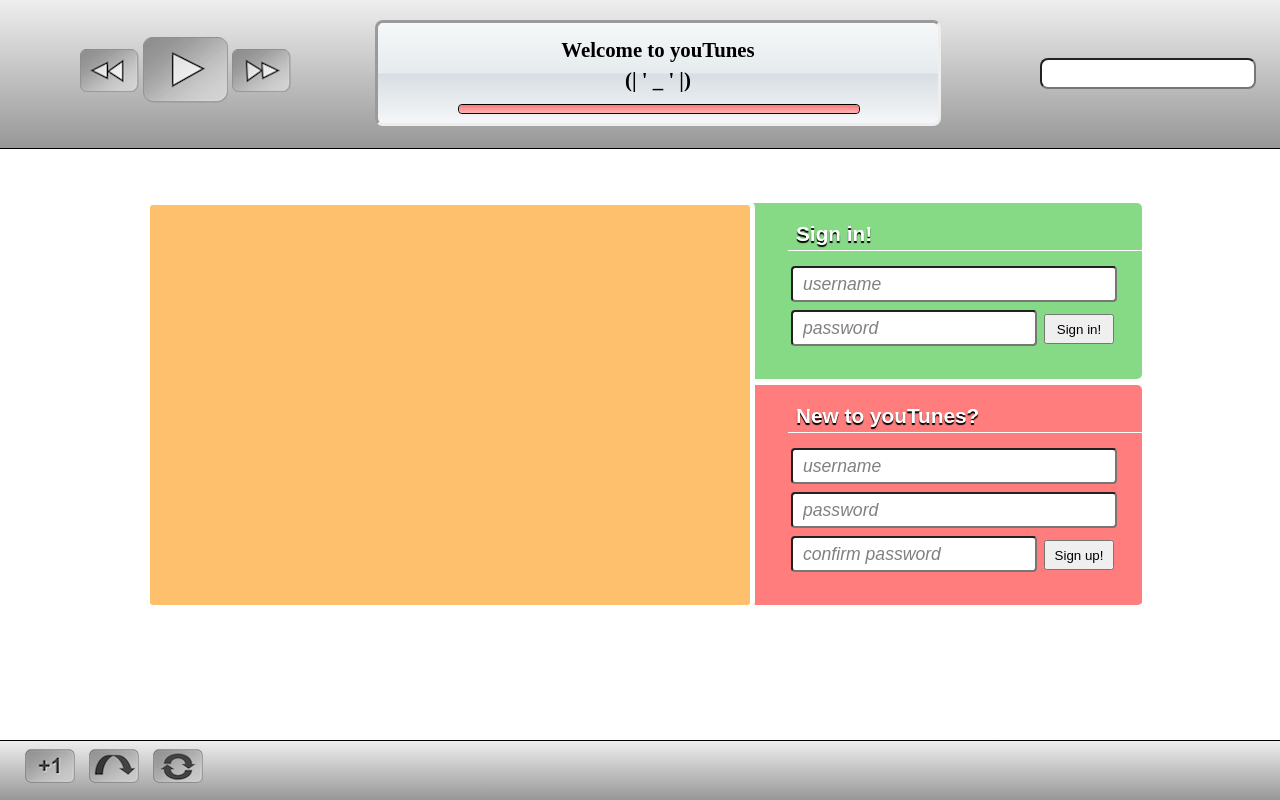
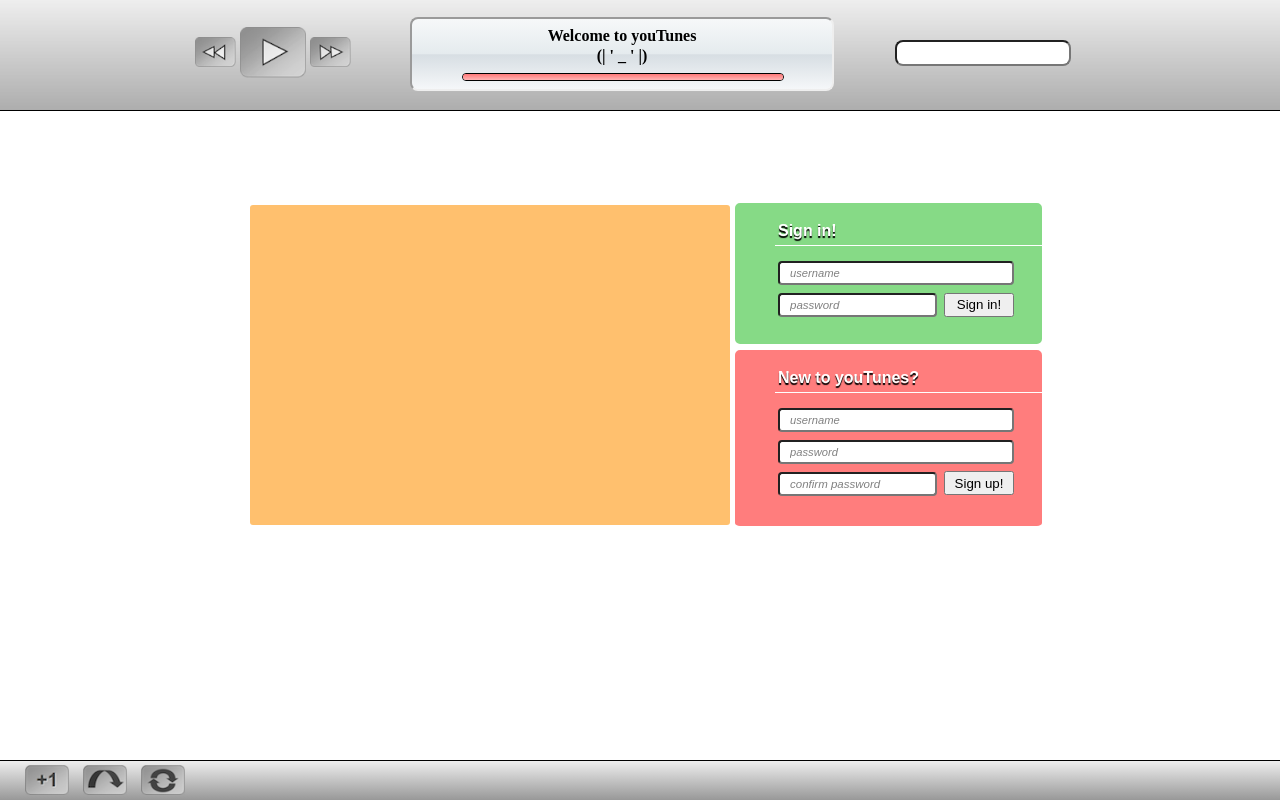
Before and after one commit to ardot/youtunes2, a PHP site: page / in a window 1280 px wide. Run offline with PHP 8.4, Linux system fonts and the light colour scheme.

Commit message:
This is to re-live the site

```diff
--- a/footer.php
+++ b/footer.php
@@ -2,13 +2,13 @@
 	<div id="options">
 		<ul id="opt">
 			<li id="addPL" class="button">
-				<img src="images/addPL.png" alt="some_text" onclick="addNewPlaylist()" />
+				<img height="30" src="images/addPL.png" alt="some_text" onclick="addNewPlaylist()" />
 			</li>
 			<li id="shuffle" class="button">
-				<img src="images/shuffle50.png" alt="some_text" onclick="setShuffle(this)" />
+				<img height="30" src="images/shuffle50.png" alt="some_text" onclick="setShuffle(this)" />
 			</li>
 			<li id="loop" class="button">
-				<img src="images/loop50.png" alt="some_text" onclick="setLoop(this)"/>
+				<img height="30" src="images/loop50.png" alt="some_text" onclick="setLoop(this)"/>
 			</li>
 		</ul>
 	</div>
@@ -31,7 +31,7 @@
 					</div>
 				</div>	");
 		 print("<div id=\"smiley\">
-              <img id=\"smileyImage\" src=\"images/smiley3.png\" alt=\"smiley\"/>
+              <img id=\"smileyImage\" height=\"35\" src=\"images/smiley3.png\" alt=\"smiley\"/>
             </div>");
     }
 	?>
--- a/header.php
+++ b/header.php
@@ -9,7 +9,7 @@
 
 		if(isset($_SESSION['username'])){
 			$name = $_SESSION['username'];
-			print("<h style=\"position:fixed; left:100%; margin-left:-220px; top:2px;\">
+			print("<h style=\"position:fixed; font-size:90%; left:100%; margin-left:-220px; top:2px;\">
 				Welcome $name! |
 				<a href=\"logout.php\">
 					logout
@@ -24,17 +24,20 @@
 				<div id="playControls">
 					<ul id="navi">
 						<li id="back">
-							<img class="buttons" src="images/back2.png" alt="some_text" onclick="back()"/>
+							<img class="buttons" height="30" src="images/back2.png" alt="some_text" onclick="back()"/>
 						</li>
 						<li id="play" >
-							<img class="buttons" id="playImage" src="images/play2.png" onclick="pause(this)" alt="some_text" id="playButton"/>
+							<img class="buttons" height="51" id="playImage" src="images/play2.png" onclick="pause(this)" alt="some_text" id="playButton"/>
 						</li>
 						<li id="forward">
-							<img class="buttons" src="images/forward2.png" alt="some_text" onclick="forward()"/>
+							<img class="buttons" height="30" src="images/forward2.png" alt="some_text" onclick="forward()"/>
 						</li>
 					</ul>
 				</div>
 
+        <!--div id="loading" stype="position:absolute">
+					<img class="buttons" height="100" src="images/loading.gif" alt="some_text" onclick="forward()"/>
+        </div-->
 				<div id="playerConsole">
 					<!--div id="videoDiv"></div-->
 					<!--div id="videoDiv"></div-->
--- a/js/dynamic_resize.js
+++ b/js/dynamic_resize.js
@@ -14,8 +14,8 @@ function resize(){
 
 	var docHeight = getDocHeight();
 
-	playlistPane.style.height = (docHeight - 200).toString() + "px";
-	libraryPane.style.height = (docHeight - 200).toString() +"px";
+	playlistPane.style.height = (docHeight - 160).toString() + "px";
+	libraryPane.style.height = (docHeight - 160).toString() +"px";
 }
 
 function getDocHeight() {
--- a/leftColumn.php
+++ b/leftColumn.php
@@ -5,7 +5,7 @@
       style="margin:0px;
       padding:0px;
       height:500px;
-      width:227px;
+      width:200px;
       font:16px/26px Georgia, Garamond, Serif;
       overflow:auto;">
 				<ul id="playlista">
--- a/signInStyle.css
+++ b/signInStyle.css
@@ -1,11 +1,11 @@
 #submit{
-    height:30px;
+    height:24px;
     width:70px;
 
 }
 
 #submit2{
-    height:30px;
+    height:24px;
     width:70px;
 
 }
@@ -30,7 +30,7 @@
 
 #signIn{
 
-	width:310px;
+	width:220px;
 	height:150px;
 	background-image:url('formBackground.png');
 	position:absolute;
@@ -42,7 +42,7 @@
 #signUp{
 
 	margin-top:0px;
-	width:310px;
+	width:220px;
 	height:210px;
 	background-image:url('formBackground2.png');
 	position:absolute;
@@ -52,9 +52,9 @@
 
 #signInput,#signUpput, #passwdNew{
 	margin:3px;
-	width:310px;
-	height:30px;
-	font-size:110%;
+	width:220px;
+	height:18px;
+	font-size:70%;
 	color:gray;
 	font-style:italic;
     border-radius:4px;
@@ -63,18 +63,18 @@
 
 #signInputSelected,#signUpputSelected, #passwdNewSelected{
 	margin:3px;
-	width:310px;
-	height:30px;
-	font-size:110%;
+	width:220px;
+	height:18px;
+	font-size:72%;
     border-radius:4px;
     margin-top:5px;
 }
 
 #password,#passwdNewConfirm{
 	margin:3px;
-	width:230px;
-	height:30px;
-	font-size:110%;
+	width:143px;
+	height:18px;
+	font-size:72%;
 	color:gray;
 	font-style:italic;
     border-radius:4px;
@@ -83,9 +83,9 @@
 
 #passwordSelected,#passwdNewConfirmSelected{
 	margin:3px;
-	width:230px;
-	height:30px;
-	font-size:110%;
+	width:143px;
+	height:18px;
+	font-size:72%;
     border-radius:4px;
     margin-top:5px;
 }
@@ -116,8 +116,8 @@ ul{
 	position:relative;
 	top:200px;
 
-	height:400px;
-	width:1000px;
+	height:320px;
+	width:800px;
 	padding-bottom:130px;
 
 	margin-left:auto;
@@ -142,7 +142,7 @@ ul{
 }
 #topI{
 
-	margin-left:600px;
+	margin-left:487px;
 	border:solid;
 	border-color:white;
 
@@ -151,7 +151,7 @@ ul{
 	background-color:#86DA86;/*#FFF3E8;*/
 }
 #bottom{
-	margin-left:600px;
+	margin-left:487px;
 	border:solid;
 	border-color:white;
     border-bottom-width:thick;
@@ -161,12 +161,11 @@ ul{
 	background-color:rgba(255,125,125,1)/*#668CFF;/*#FFC06E;*/
 }
 p{
-    font-size:130%;
+    font-size:100%;
 	font-family:Arial;
 	font-weight:bold;
 	color:white;
 	text-shadow: 0 2px 1px black;
-	margin:5px;
 	margin-top:0px;
 }
 
--- a/table.php
+++ b/table.php
@@ -67,8 +67,8 @@
 <!--div class="demo"-->
 
 
-	<table class="tablesorter filterable more" id="songTable">
-		<thead id="songTableHead" class="playlistCategory" style="position:fixed;margin-left:-22px;border-bottom:solid; width:100%;  border-width:thin; border-color:gray">
+	<table style="display:none" class="tablesorter filterable more" id="songTable">
+		<thead id="songTableHead" class="playlistCategory" style="position:fixed;margin-left:-14px;border-bottom:solid; width:100%;  border-width:thin; border-color:gray">
 			<tr>
 				<th width="20px" style="min-width:20px"></th>
 				<th width="300px" style="min-width:300px">Name</th>
--- a/youTunesStyle.css
+++ b/youTunesStyle.css
@@ -26,7 +26,7 @@
 	/*background: -webkit-linear-gradient(top, rgba(238,238,238,1) 0%,rgba(150,150,150,1) 100%); /* Chrome10+,Safari5.1+ */
 	/*background-color:#668CFF;*/
 	width:100%;
-	height:148px;
+	height:110px;
     border-bottom:solid;
     border-width:thin;
     z-index:10;
@@ -238,7 +238,7 @@
 
 #headerContent{
 	width:1200px;
-	height:130px;
+	height:90px;
 	margin-left:auto;
 	margin-right:auto;
 }
@@ -246,9 +246,9 @@
 #playerDisplay{
 
 	/*margin-top:60px;*/
-	width:560px;
-	height:100px;
-	border:3px inset;
+	width:420px;
+	height:70px;
+	border:2px inset;
 	border-radius:8px;
   background: #f6f8f9; /* Old browsers */
   background: -moz-linear-gradient(top, #f6f8f9 0%, #e5ebee 50%, #d7dee3 51%, #f5f7f9 100%); /* FF3.6+ */
@@ -271,10 +271,10 @@
 	border-width:thin;
 	position:relative;
 	top:6px;
-	height:8px;
+	height:6px;
 	left:50%;
-	width:400px;
-	margin-left:-200px;
+	width:320px;
+	margin-left:-160px;
 	border-radius:4px;
   background: -moz-linear-gradient(top, #ff9b9b 0%, #ffcece 100%); /* FF3.6+ */
   background: -webkit-gradient(linear, left top, left bottom, color-stop(0%,#ff9b9b), color-stop(100%,#ffcece)); /* Chrome,Safari4+ */
@@ -287,10 +287,11 @@
 
 #completed{
 	position:relative;
-	top:-8px;
+	top:-6px;
 	border-radius:4px;
 	width:0%;
-	height:8px;ckground: #ff0a0a; /* Old browsers */
+	height:6px;
+  background: #ff0a0a; /* Old browsers */
   background: -moz-linear-gradient(top, #ff0a0a 0%, #ff7272 100%); /* FF3.6+ */
   background: -webkit-gradient(linear, left top, left bottom, color-stop(0%,#ff0a0a), color-stop(100%,#ff7272)); /* Chrome,Safari4+ */
   background: -webkit-linear-gradient(top, #ff0a0a 0%,#ff7272 100%); /* Chrome10+,Safari5.1+ */
@@ -299,9 +300,11 @@
   background: linear-gradient(to bottom, #ff0a0a 0%,#ff7272 100%); /* W3C */
   filter: progid:DXImageTransform.Microsoft.gradient( startColorstr='#ff0a0a', endColorstr='#ff7272',GradientType=0 ); /* IE6-9 */
 }
+
 #loaded{
 	border-radius:4px;
-	height:8px;ckground: #ff7878; /* Old browsers */
+	height:6px;
+  background: #ff7878; /* Old browsers */
   background: -moz-linear-gradient(top, #ff7878 0%, #ffb4b4 100%); /* FF3.6+ */
   background: -webkit-gradient(linear, left top, left bottom, color-stop(0%,#ff7878), color-stop(100%,#ffb4b4)); /* Chrome,Safari4+ */
   background: -webkit-linear-gradient(top, #ff7878 0%,#ffb4b4 100%); /* Chrome10+,Safari5.1+ */
@@ -561,13 +566,13 @@
 p{
 	border:0px;
 	height:20px;
-	font-size:100%;
+	font-size:86%;
 	font-family:Georgia;
 	color:rgb(60,60,60);
 }
 
 #songInfo{
-	margin-top:15px;
+	margin-top:8px;
 }
 
 #footer{
@@ -576,9 +581,9 @@ p{
 	border-width:thin;
 	position:fixed;
 	top:100%;
-	margin-top:-60px;
+	margin-top:-40px;
 	margin-left:-10px;
-	height:60px;
+	height:40px;
 	width:100%;
 
   background: #eeeeee; /* Old browsers */
@@ -623,8 +628,8 @@ p{
 
 h4{
 	text-align:center;
-	margin:5px;
-	font-size:130%;
+	margin:0px;
+	font-size:100%;
 }
 
 h6{
@@ -635,14 +640,14 @@ table{
 }
 input{
 	padding-left:10px;
-	font-size:110%;
-    height:25px;
-    width:200px;
+	font-size:90%;
+    height:20px;
+    width:160px;
     border-radius:8px;
 }
 
 #options{
-	margin-top:8px;
+	margin-top:4px;
     margin-left:-25px;
 }
 #footer li{
@@ -730,7 +735,7 @@ input{
 }
 
 .fixedText{
-	height:25px;
+	height:20px;
 	overflow-y:hidden
 }
 #plays{
@@ -750,7 +755,8 @@ input{
 
 #playControls{
 	position:relative;
-	top:10px;
+	left:115px;
+  top:0px;
 }
 
 #ytPlayer{
@@ -763,14 +769,14 @@ input{
 
 #playerConsole{
 	position:relative;
-	left:335px;
-	top:-82px;
+	left:370px;
+	top:-70px;
 
 }
 #search{
 	position:relative;
-	left:1000px;
-	top:-150px;
+	left:855px;
+	top:-121px;
 }
 
 body{
```
Also changed, not shown: other parts of youTunesStyle.css (+18 -16 lines), console.php (+8 -4 lines).
